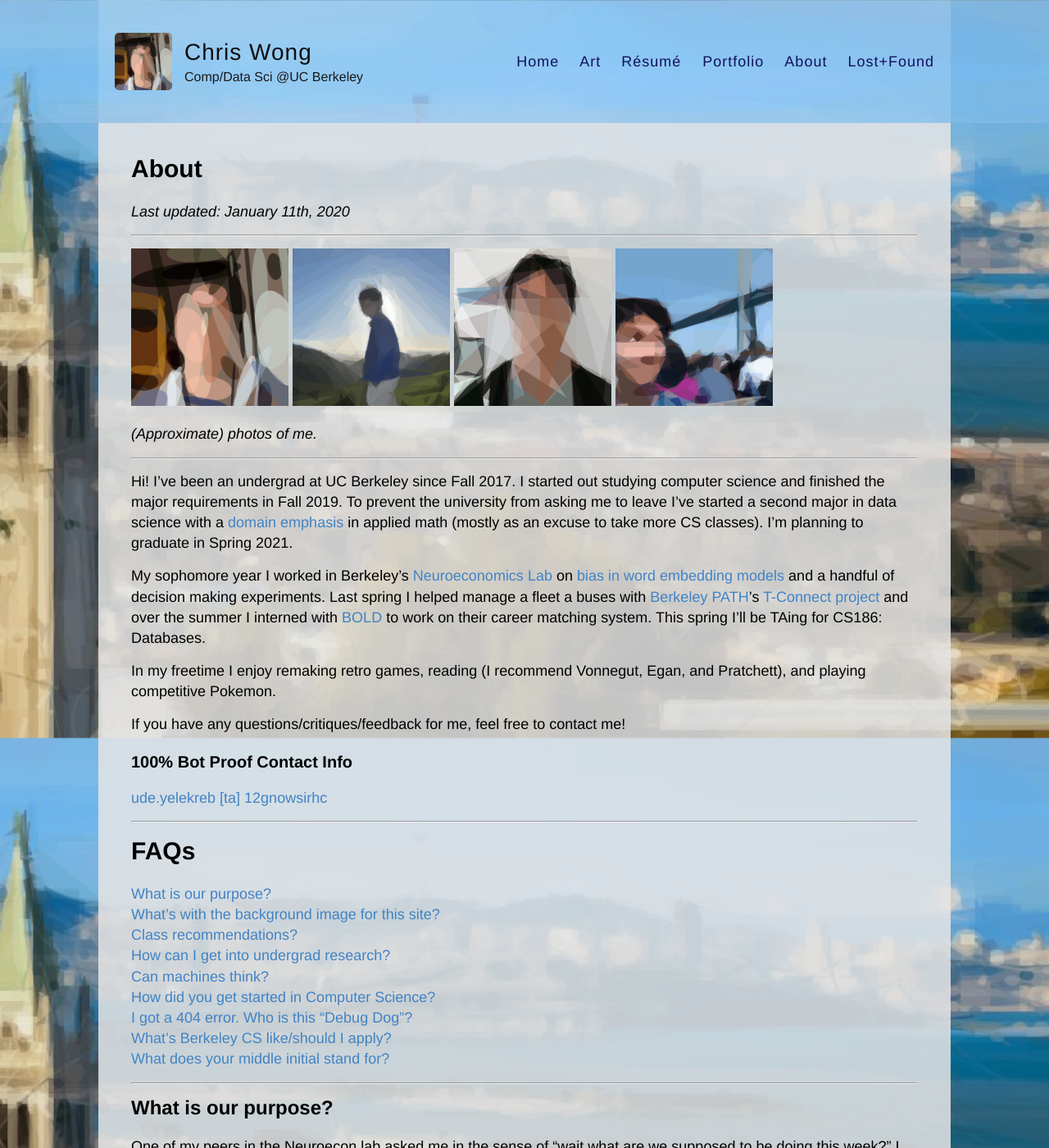
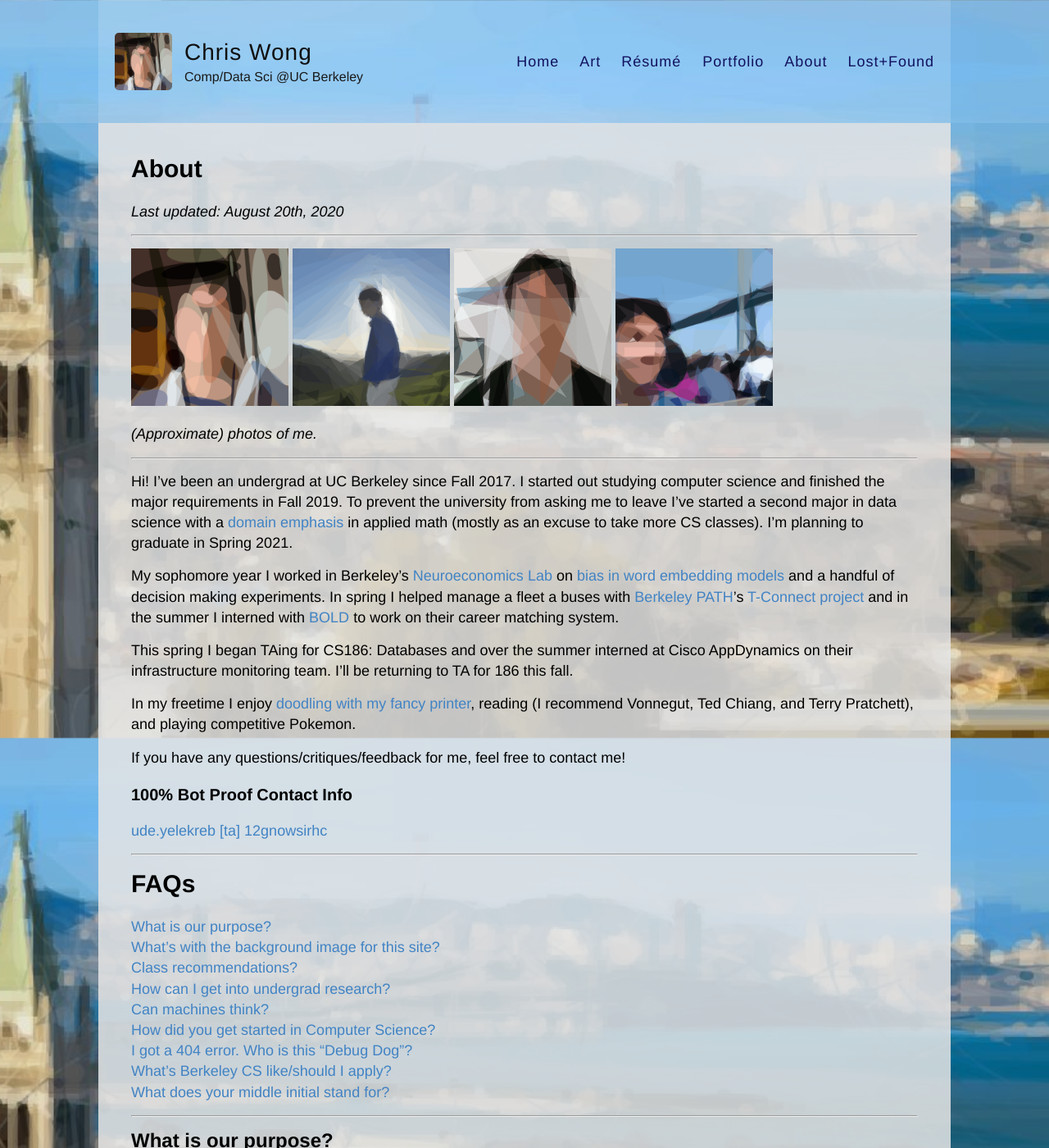
Before and after one commit to ckw017/ckw017.github.io, a Jekyll site: the page built from about.md, in a window 1280 px wide and 1400 px high. Shown: the whole window at 82% size. Built offline with Jekyll 4.4.1, drawn with Linux system fonts in a browser that asks for light colours.

Commit message:
Update about

```diff
--- a/about.md
+++ b/about.md
@@ -4,7 +4,7 @@ title: About
 permalink: /about/
 ---
 
-*Last updated: January 11th, 2020*
+*Last updated: August 20th, 2020*
 
 ---
 
@@ -22,10 +22,13 @@ requirements in Fall 2019. To prevent the university from asking me to leave
 I've started a second major in data science with a [domain emphasis](https://data.berkeley.edu/degrees/domain-emphasis) in applied math (mostly as an excuse to take more CS classes). I'm planning to graduate in Spring 2021.
 
 My sophomore year I worked in Berkeley's [Neuroeconomics Lab](http://neuroecon.berkeley.edu/) on
-[bias in word embedding models](https://papers.nips.cc/paper/6228-man-is-to-computer-programmer-as-woman-is-to-homemaker-debiasing-word-embeddings.pdf) and a handful of decision making experiments.
-Last spring I helped manage a fleet a buses with [Berkeley PATH](https://path.berkeley.edu/)'s [T-Connect project](https://path.berkeley.edu/research/connected-and-automated-vehicles/integrated-dynamic-transit-operation-idto-system-using) and over the summer I interned with [BOLD](https://www.bold.com/) to work on their career matching system. This spring I'll be TAing for CS186: Databases.
+[bias in word embedding models](https://papers.nips.cc/paper/6228-man-is-to-computer-programmer-as-woman-is-to-homemaker-debiasing-word-embeddings.pdf) and a handful of decision making experiments. In spring I helped manage a fleet a buses with [Berkeley PATH](https://path.berkeley.edu/)'s [T-Connect project](https://path.berkeley.edu/research/connected-and-automated-vehicles/integrated-dynamic-transit-operation-idto-system-using) and in the summer I interned with [BOLD](https://www.bold.com/) to work on their career matching system.
 
-In my freetime I enjoy remaking retro games, reading (I recommend Vonnegut, Egan, and Pratchett), and playing competitive Pokemon.
+This spring I began TAing for CS186: Databases and over the summer interned at
+Cisco AppDynamics on their infrastructure monitoring team. I'll be returning to TA
+for 186 this fall.
+
+In my freetime I enjoy [doodling with my fancy printer](/art), reading (I recommend Vonnegut, Ted Chiang, and Terry Pratchett), and playing competitive Pokemon.
 
 If you have any questions/critiques/feedback for me, feel free to contact me!
 
```
Also changed, not shown: _plots/2020-8-1-bits.md (+4 -3 lines), _plots/2020-8-1-donuts.md (+1 -1 lines), art.md (+3 -3 lines), 2 other files.
